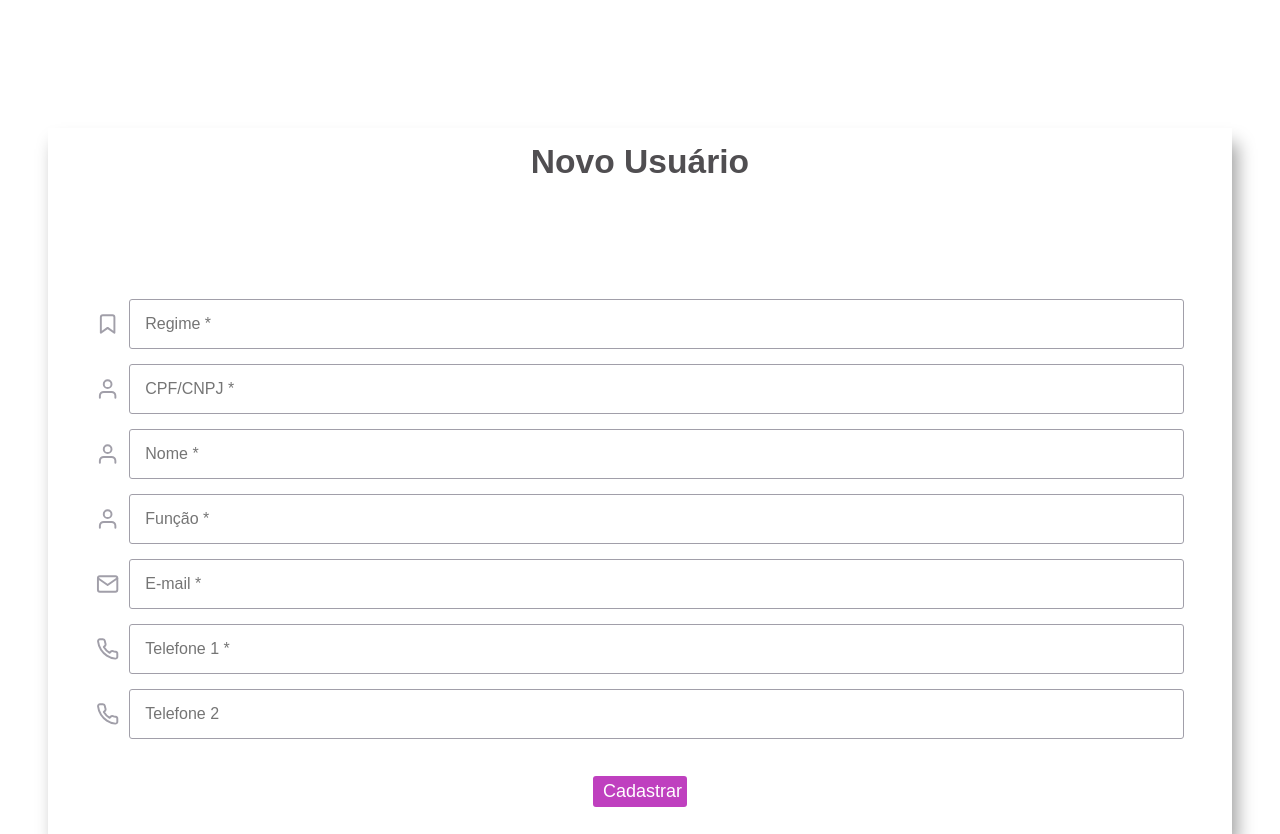
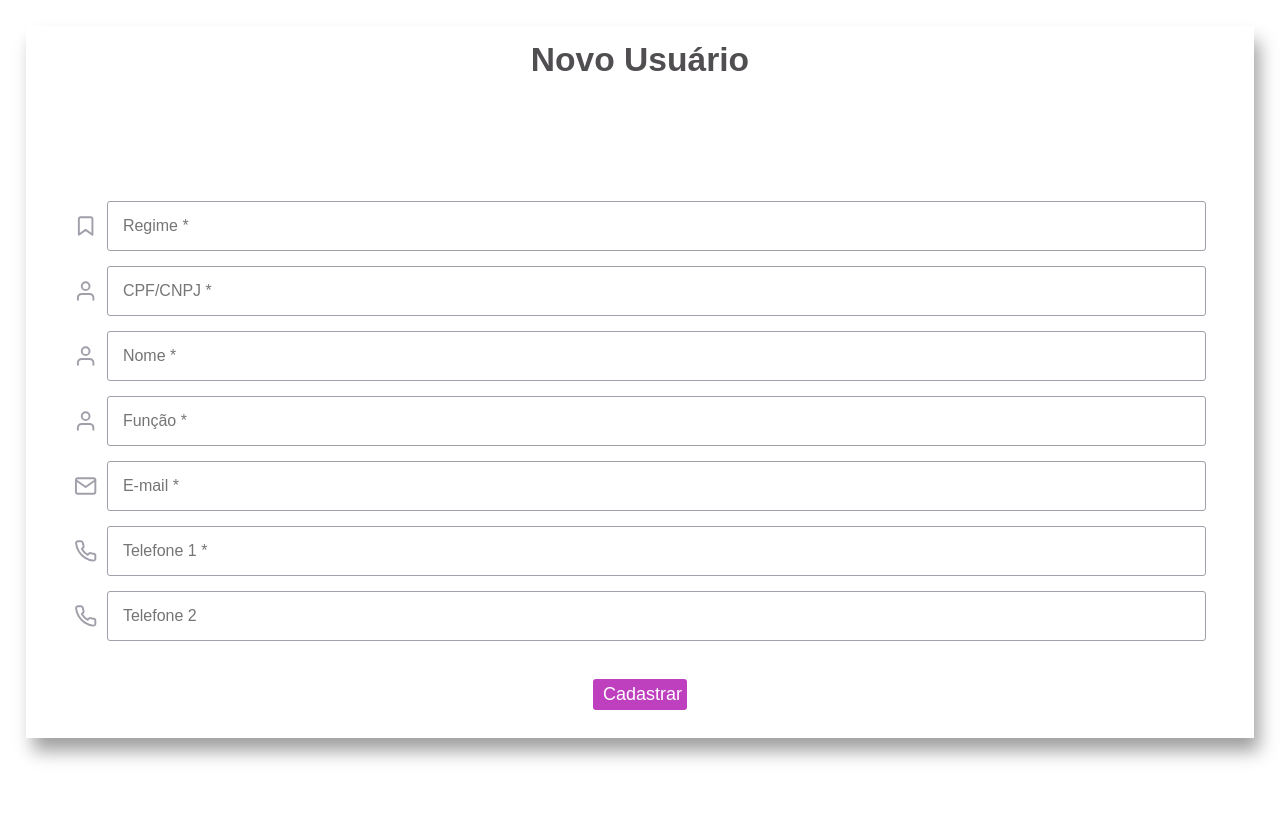
Before and after one commit to omateusamaral/frontend-open-circle, a React (Create React App) app: page /user/create in a window 1280 px wide. After the commit the page ends 800 px from the top, so only its background shows below. Built offline with nearby package versions, Linux system fonts and the light colour scheme.

Commit message:
arrumando detalhes de estilazação

```diff
--- a/src/Pages/User/styles.ts
+++ b/src/Pages/User/styles.ts
@@ -8,10 +8,8 @@ export const Container = styled.main`
 `;
 
 export const Content = styled.main`
-  margin-top: 2%;
+  margin: 2%;
   background-color: transparent;
-  margin: 0 3rem 0 3rem;
-  margin-top: 10%;
   -webkit-box-shadow: 6px 14px 17px -1px rgba(0, 0, 0, 0.38);
   box-shadow: 6px 14px 17px -1px rgba(0, 0, 0, 0.38);
 `;
```
